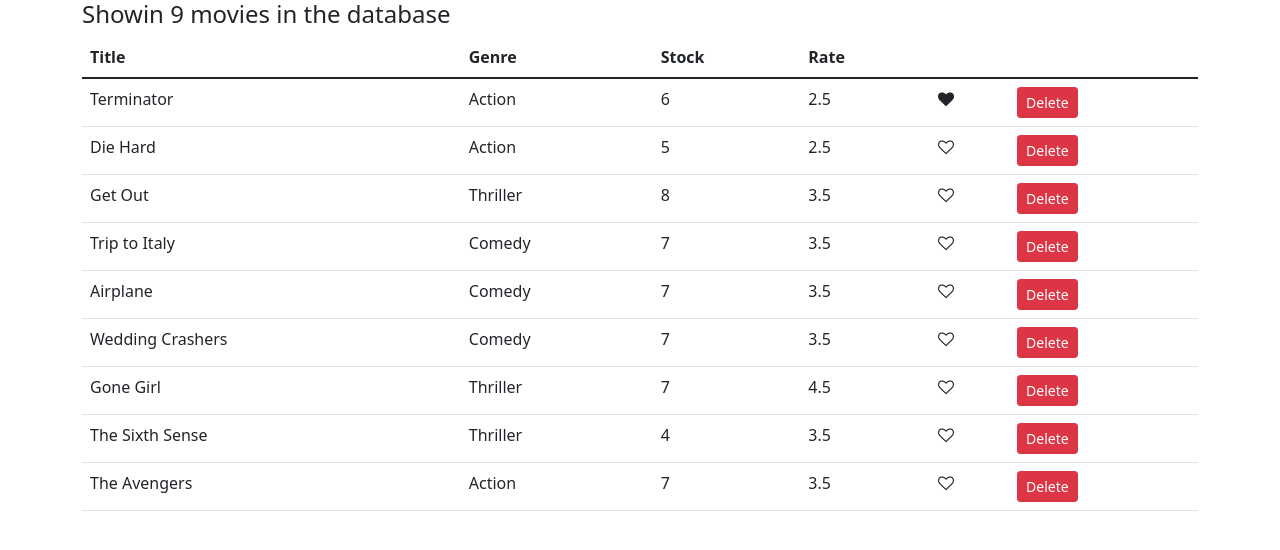
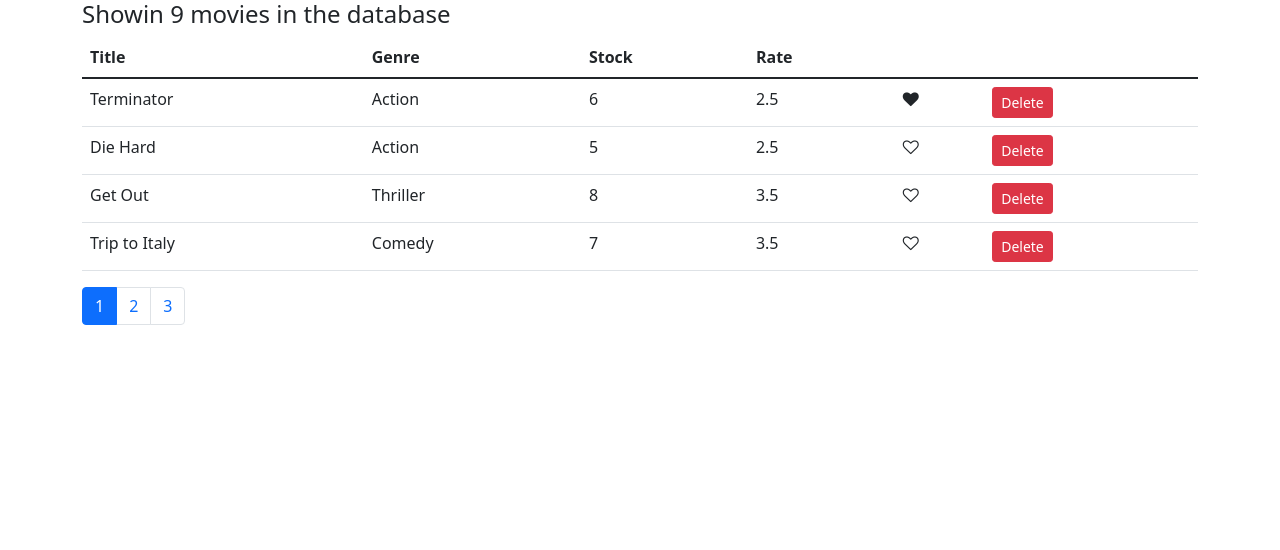
Before and after one commit to WebDevMilan/ReactMovieApp, a React (Create React App) app in the folder movie-app/: page / in a window 1280 px wide. Shown: the top 550 px of the page. Built offline with nearby package versions, Linux system fonts and the light colour scheme.

Commit message:
paginated movie data using lodash

```diff
--- a/movie-app/src/components/common/pagination.jsx
+++ b/movie-app/src/components/common/pagination.jsx
@@ -2,7 +2,7 @@
 import _ from "lodash";
 
 const Pagination = (props) => {
-  const { itemsCount, pageSize } = props;
+  const { itemsCount, pageSize, currentPage, onPageChange } = props;
   const pagesCount = Math.ceil(itemsCount / pageSize);
   if (pagesCount === 1) return null;
   const pages = _.range(1, pagesCount + 1);
@@ -11,8 +11,10 @@
     <nav>
       <ul className="pagination">
         {pages.map((page) => (
-          <li className="page-item" key={page}>
-            <a className="page-link">{page}</a>
+          <li className={page === currentPage ? 'page-item active' : 'page-item'} key={page}>
+            <a className="page-link" onClick={() => onPageChange(page)}>
+              {page}
+            </a>
           </li>
         ))}
       </ul>
--- a/movie-app/src/components/movies.jsx
+++ b/movie-app/src/components/movies.jsx
@@ -2,9 +2,10 @@
 import Like from "./common/like";
 import Pagination from "./common/pagination";
 import { getMovies } from "../services/fakeMovieService";
+import { paginate } from "../utils/paginate";
 
 class Movies extends Component {
-  state = { movies: getMovies(), pageSize: 4 };
+  state = { movies: getMovies(), pageSize: 4, currentPage: 1 };
 
   handleDelete = (movie) => {
     const movies = this.state.movies.filter((m) => m._id !== movie._id);
@@ -20,13 +21,16 @@
   };
 
   handlePageChange = (page) => {
-    console.log(page);
+    this.setState({ currentPage: page });
   };
 
   render() {
     const { length: count } = this.state.movies;
+    const { pageSize, currentPage, movies: allMovies } = this.state;
 
     if (count === 0) return <p>There are no movies in the database!</p>;
+
+    const movies = paginate(allMovies, currentPage, pageSize)
 
     return (
       <div>
@@ -43,7 +47,7 @@
             </tr>
           </thead>
           <tbody>
-            {this.state.movies.map((movie) => (
+            {movies.map((movie) => (
               <tr key={movie._id}>
                 <td>{movie.title}</td>
                 <td>{movie.genre.name}</td>
@@ -69,7 +73,8 @@
         </table>
         <Pagination
           itemsCount={count}
-          pageSize={10}
+          pageSize={pageSize}
+          currentPage={currentPage}
           onPageChange={this.handlePageChange}
         />
       </div>
--- /dev/null
+++ b/movie-app/src/utils/paginate.js
@@ -0,0 +1,6 @@
+import _ from "lodash";
+
+export function paginate(items, pageNumber, pageSize) {
+  const startIndex = (pageNumber - 1) * pageSize;
+  return _(items).slice(startIndex).take(pageSize).value();
+}
```
